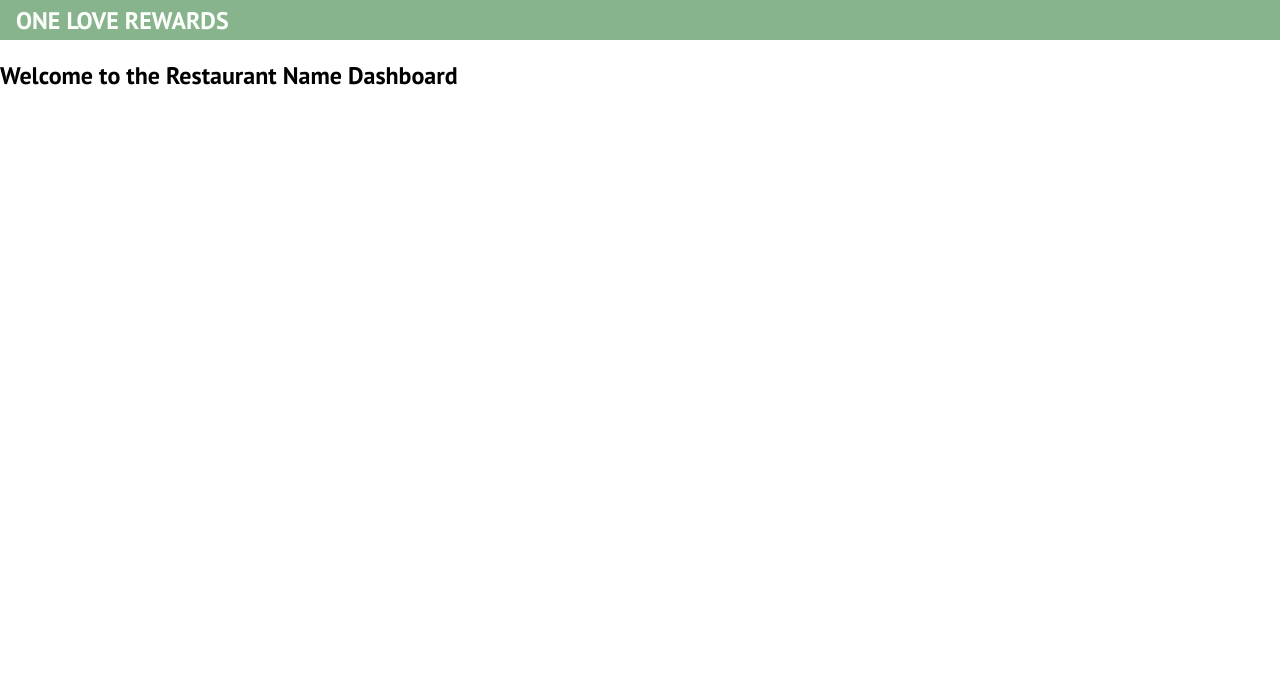
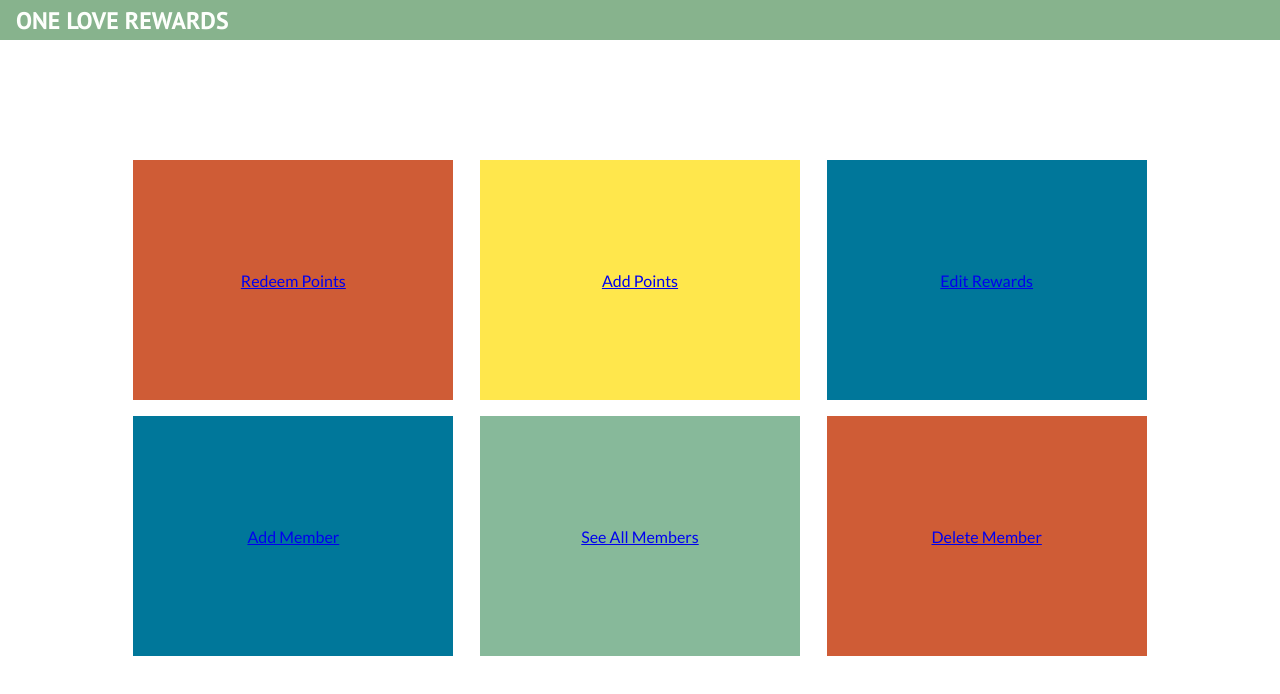
Before and after one commit to Nathan3p0/one-love-rewards-client, a React (Create React App) app: page /dashboard in a window 1280 px wide. Shown: the top 694 px of the page. Built offline with nearby package versions, Linux system fonts and the light colour scheme.

Commit message:
added restaurant admin dashboard navigation

```diff
--- /dev/null
+++ b/src/components/AddMember/AddMember.js
@@ -0,0 +1,9 @@
+import React from 'react'
+
+const AddMember = () => {
+    return (
+        <h1>I am AddMember</h1>
+    )
+}
+
+export default AddMember
--- /dev/null
+++ b/src/components/AddPoints/AddPoints.js
@@ -0,0 +1,9 @@
+import React from 'react'
+
+const AddPoints = () => {
+    return (
+        <h1>I am add AddPoints</h1>
+    )
+}
+
+export default AddPoints
--- /dev/null
+++ b/src/components/AllMembers/AllMembers.js
@@ -0,0 +1,9 @@
+import React from 'react'
+
+const AllMembers = () => {
+    return (
+        <h1>I am AllMembers</h1>
+    )
+}
+
+export default AllMembers
--- /dev/null
+++ b/src/components/DashboardNav/DashboardNav.js
@@ -0,0 +1,41 @@
+import React from 'react'
+import { Link } from 'react-router-dom'
+
+const DashboardNav = () => {
+    return (
+        <nav className="dashboard__menu">
+            <Link to='/dashboard/redeem'>
+                <div className="dashboard__menu-option redeem">
+                    <p>Redeem Points</p>
+                </div>
+            </Link>
+            <Link to='/dashboard/add-points'>
+                <div className="dashboard__menu-option add-points">
+                    <p>Add Points</p>
+                </div>
+            </Link>
+            <Link to='/dashboard/edit-rewards'>
+                <div className="dashboard__menu-option edit">
+                    <p>Edit Rewards</p>
+                </div>
+            </Link>
+            <Link to='/dashboard/add-member'>
+                <div className="dashboard__menu-option add-member">
+                    <p>Add Member</p>
+                </div>
+            </Link>
+            <Link to='/dashboard/members'>
+                <div className="dashboard__menu-option see-all">
+                    <p>See All Members</p>
+                </div>
+            </Link>
+            <Link to='/dashboard/delete-member'>
+                <div className="dashboard__menu-option delete">
+                    <p>Delete Member</p>
+                </div>
+            </Link>
+        </nav>
+    )
+}
+
+export default DashboardNav
--- /dev/null
+++ b/src/components/DeleteMember/DeleteMember.js
@@ -0,0 +1,9 @@
+import React from 'react'
+
+const DeleteMember = () => {
+    return (
+        <h1>I am delete Member</h1>
+    )
+}
+
+export default DeleteMember
--- /dev/null
+++ b/src/components/EditRewards/EditRewards.js
@@ -0,0 +1,9 @@
+import React from 'react'
+
+const EditRewards = () => {
+    return (
+        <h1>I am EditRewards</h1>
+    )
+}
+
+export default EditRewards
--- /dev/null
+++ b/src/components/RedeemPoints/RedeemPoints.js
@@ -0,0 +1,9 @@
+import React from 'react'
+
+const RedeemPoints = () => {
+    return (
+        <h1>Hello Worlds</h1>
+    )
+}
+
+export default RedeemPoints
--- a/src/routes/LandingPage/LandingPage.js
+++ b/src/routes/LandingPage/LandingPage.js
@@ -1,5 +1,4 @@
 import React, { Component } from 'react'
-import { Switch, Route } from 'react-router-dom'
 import './LandingPage.css'
 import Intro from '../../components/Intro/Intro'
 import Description from '../../components/Description/Description'
--- /dev/null
+++ b/src/routes/RestaurantDashboard/RestaurantDashboard.css
@@ -0,0 +1,37 @@
+
+
+.dashboard__menu {
+    max-width: 80vw;
+    margin: 15vh auto;
+    display: grid;
+    grid-gap: 1rem;
+    grid-template-columns: repeat(auto-fit, minmax(20rem, 1fr));
+}
+
+.dashboard__menu-option {
+    margin: 0 auto;
+    width: 20rem;
+    height: 15rem;
+    background-color: red;
+    display: flex;
+    justify-content: center;
+    align-items: center;
+}
+
+.dashboard__menu-option.redeem,
+.dashboard__menu-option.delete {
+    background-color: #CF5C36;
+}
+
+.dashboard__menu-option.add-points {
+    background-color: #FFE74C;
+}
+
+.dashboard__menu-option.edit,
+.dashboard__menu-option.add-member {
+    background-color: #00779a ;
+}
+
+.dashboard__menu-option.see-all {
+    background-color: #87B99A ;
+}
--- a/src/routes/RestaurantDashboard/RestaurantDashboard.js
+++ b/src/routes/RestaurantDashboard/RestaurantDashboard.js
@@ -1,10 +1,29 @@
 import React, { Component } from 'react'
+import './RestaurantDashboard.css'
+import DashboardNav from '../../components/DashboardNav/DashboardNav'
+import { Route, Switch } from 'react-router-dom'
+import RedeemPoints from '../../components/RedeemPoints/RedeemPoints'
+import AddPoints from '../../components/AddPoints/AddPoints'
+import EditRewards from '../../components/EditRewards/EditRewards'
+import AddMember from '../../components/AddMember/AddMember'
+import AllMembers from '../../components/AllMembers/AllMembers'
+import DeleteMember from '../../components/DeleteMember/DeleteMember'
 
 class RestaurantDashboard extends Component {
     state = {}
     render() {
         return (
-            <h2>Welcome to the Restaurant Name Dashboard</h2>
+            <>
+                <Switch>
+                    <Route exact path={'/dashboard'} component={DashboardNav} />
+                    <Route path={'/dashboard/redeem'} component={RedeemPoints} />
+                    <Route path={'/dashboard/add-points'} component={AddPoints} />
+                    <Route path={'/dashboard/edit-rewards'} component={EditRewards} />
+                    <Route path={'/dashboard/add-member'} component={AddMember} />
+                    <Route path={'/dashboard/members'} component={AllMembers} />
+                    <Route path={'/dashboard/delete-member'} component={DeleteMember} />
+                </Switch>
+            </>
         )
     }
 }
```
